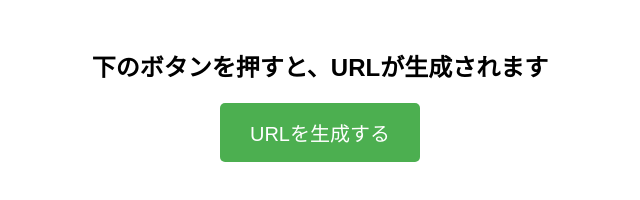
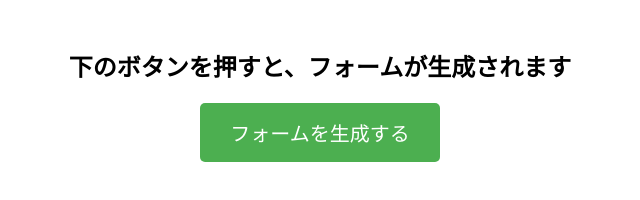
Before and after one commit to gotininaruo/zemi-questionnaire, a plain HTML site: page index.html in a window 1280 px wide. Shown: the whole page, without its empty margins (320-960 px from the left). Drawn offline with Linux system fonts and the light colour scheme.

Commit message:
Update index.html

```diff
--- a/index.html
+++ b/index.html
@@ -36,8 +36,8 @@
 </head>
 <body>
 
-<h2>下のボタンを押すと、URLが生成されます</h2>
-<button onclick="openRandomForm()">URLを生成する</button>
+<h2>下のボタンを押すと、フォームが生成されます</h2>
+<button onclick="openRandomForm()">フォームを生成する</button>
 <p id="formLink"></p>
 
 <script>
```
